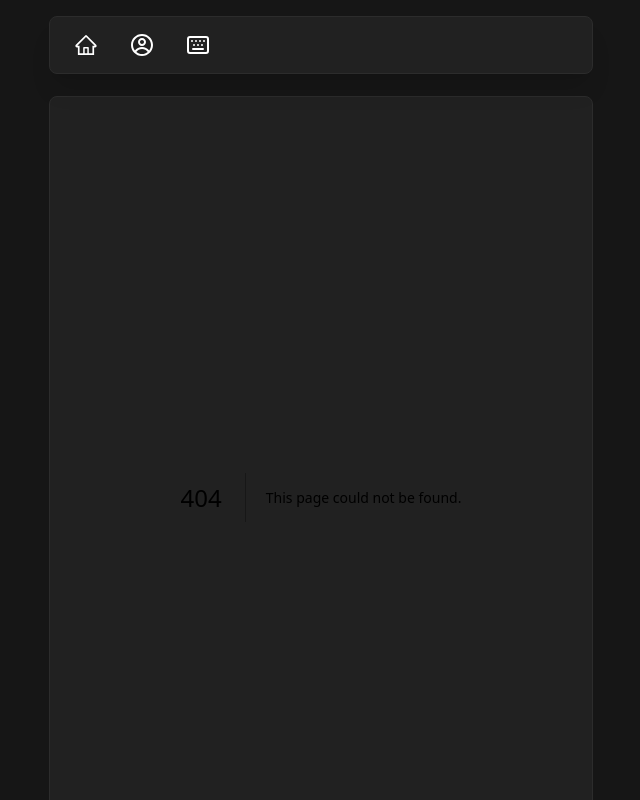
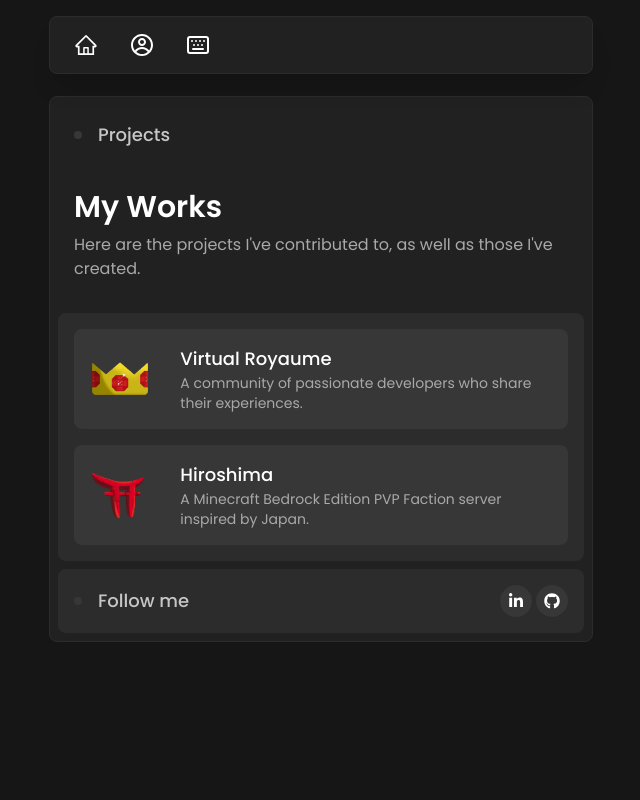
Before and after one commit to RomainSav/Portfolio, a Next.js app: page /projects in a window 1280 px wide. Before the commit this address had no page. Shown: the top 800 px of the page, without its empty margins (319-959 px from the left). Built offline with nearby package versions, Linux system fonts and the light colour scheme.

Commit message:
Add Projects

```diff
--- a/app/_sections/projects.section.tsx
+++ b/app/_sections/projects.section.tsx
@@ -1,7 +1,7 @@
 import { projects } from "@/configs/project/project.config";
-import Image from "next/image";
 import Link from "next/link";
 import type { ReactElement } from "react";
+import { ProjectCard } from "../_components/project-card";
 
 export const ProjectsSection = (): ReactElement => {
   return (
@@ -17,15 +17,7 @@ export const ProjectsSection = (): ReactElement => {
       </div>
 
       <div className="grid gap-4 mt-6">
-        {projects.map((project) => (
-          <div key={project.name} className="flex items-center gap-4 p-4 bg-gray-400 rounded-lg">
-            <Image src={project.logo} alt={project.name} width={70} height={70} />
-            <div>
-              <p className="text-white text-lg font-medium">{project.name}</p>
-              <p className="text-white-200 text-sm line-clamp-2">{project.description}</p>
-            </div>
-          </div>
-        ))}
+        {projects.map((project) => <ProjectCard key={project.title} {...project} />)}
       </div>
     </div>
   );
--- /dev/null
+++ b/app/projects/page.tsx
@@ -0,0 +1,28 @@
+import { projects } from "@/configs/project/project.config";
+import type { ReactElement } from "react";
+import { ProjectCard } from "../_components/project-card";
+
+const ProjectsPage = (): ReactElement => {
+  return (
+    <div>
+      <div className="p-6">
+        <div className="flex items-center gap-4">
+          <div className="w-2 h-2 bg-gray-400 rounded-full" />
+          <p className="text-lg text-white-100 font-medium">Projects</p>
+        </div>
+
+        <h1 className="text-white text-3xl font-semibold mt-10">My Works</h1>
+        <p className="mt-2 text-white-200 text-start">
+        Here are the projects I{"'"}ve contributed to, as well as those I{"'"}ve created.
+        </p>
+
+      </div>
+
+      <div className="grid gap-4 m-2 p-4 bg-gray-300 rounded-lg">
+        {projects.map((project) => <ProjectCard key={project.title} {...project} />)}
+      </div>
+    </div>
+  );
+};
+
+export default ProjectsPage;
```
